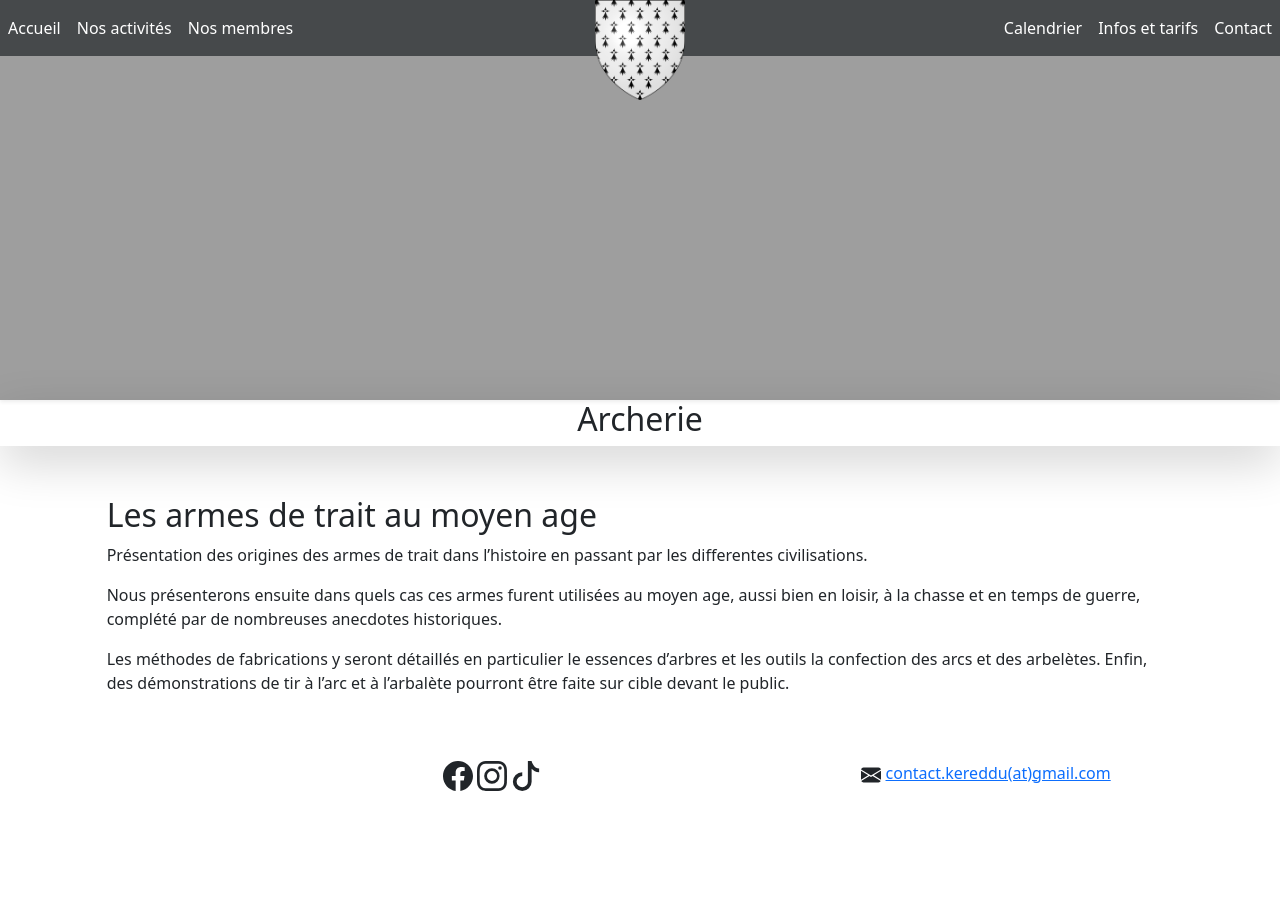
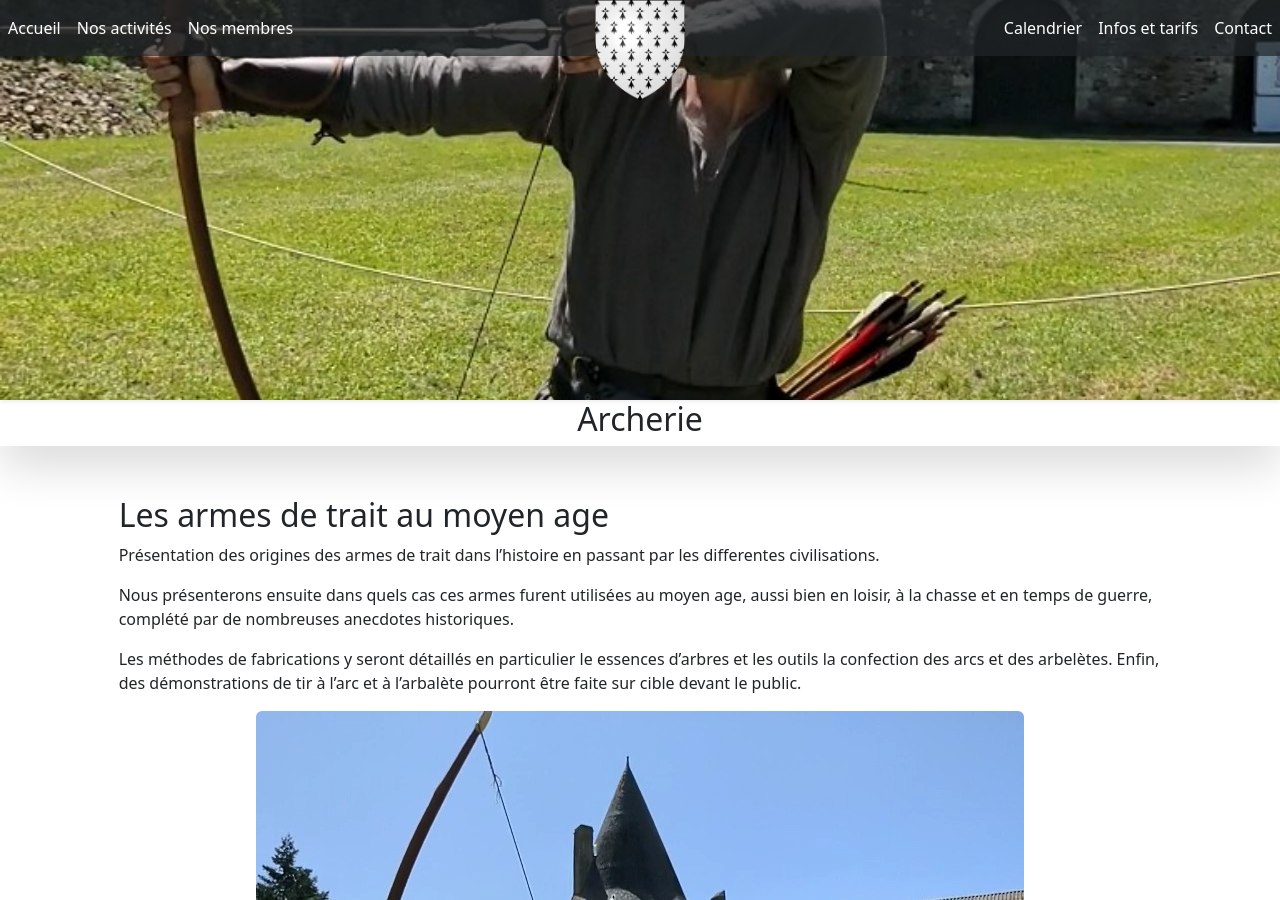
Before and after one commit to Beinva/KerEddu.github.io, a Jekyll site: the page built from _posts/2022-11-29-archerie.markdown, in a window 1280 px wide and 900 px high. Built offline with Jekyll 4.4.1, drawn with Linux system fonts in a browser that asks for light colours; nearby versions of some CDN libraries.

Commit message:
Ajout photo archerie

```diff
--- a/_posts/2022-11-29-archerie.markdown
+++ b/_posts/2022-11-29-archerie.markdown
@@ -1,7 +1,7 @@
 ---
 layout: post
 categories: Archerie
-img:
+img: /asset/img/PXL_20210718_125427885._exported_1868_1626636098988.jpg
 permalink: /ateliers/archerie/
 ---
 ## Les armes de trait au moyen age
```
